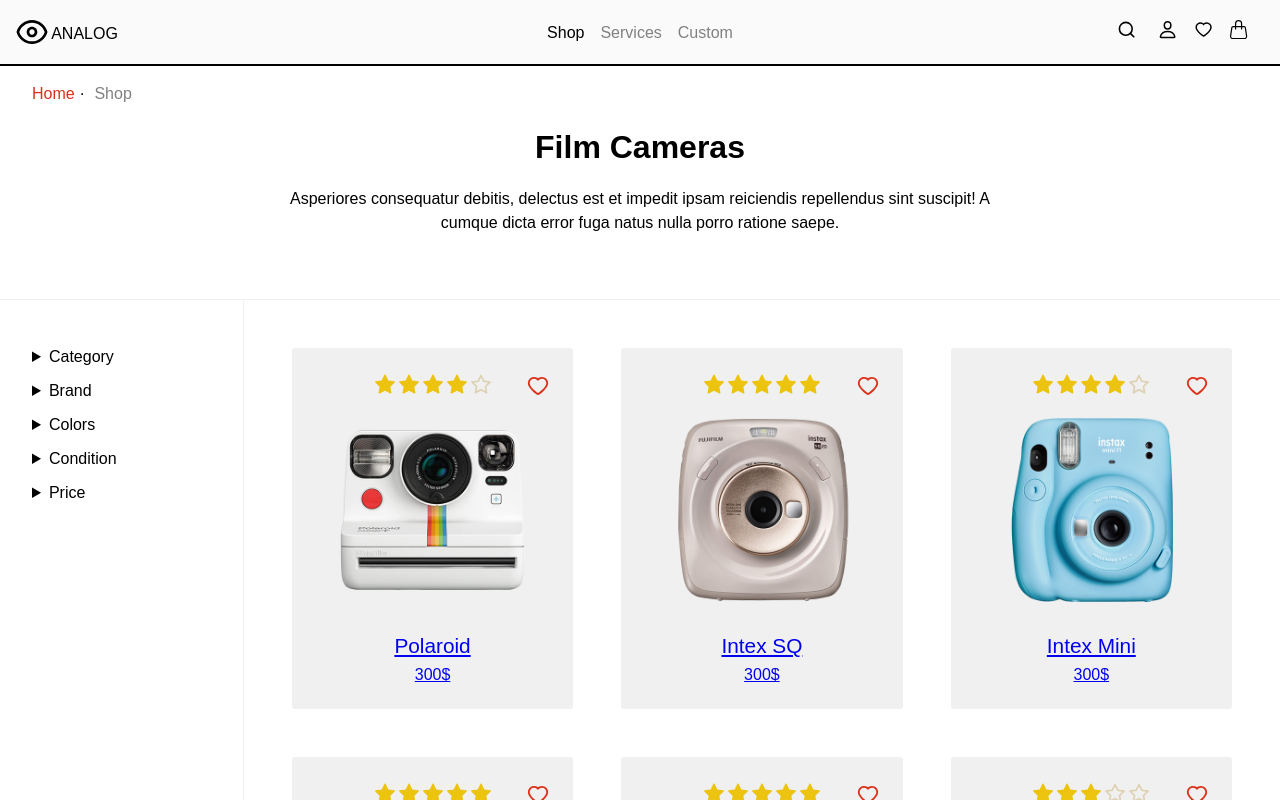
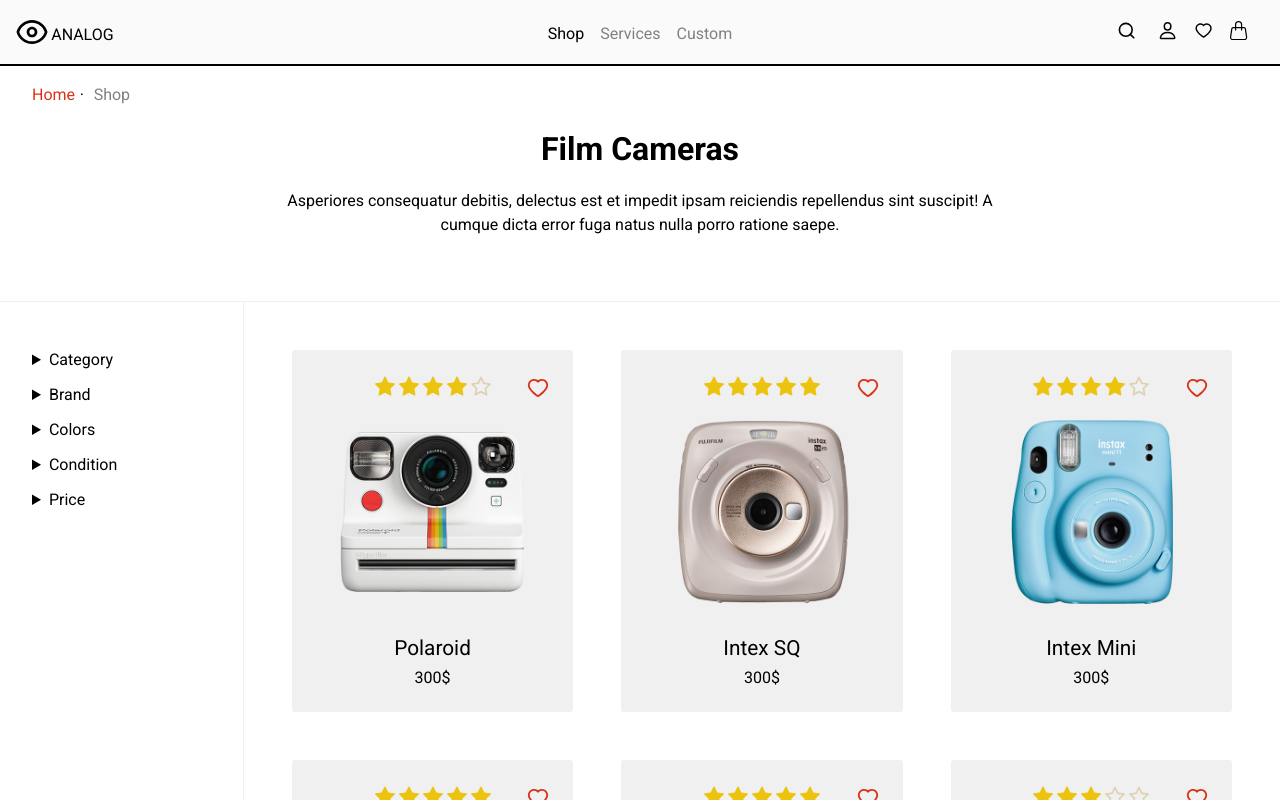
Before and after one commit to rilexus/camera-shop-demo, a Next.js app: page /shop in a window 1280 px wide. Shown: the top 800 px of the page. Built offline with nearby package versions, Linux system fonts and the light colour scheme.

Commit message:
fix: merge padding

```diff
--- a/_pages/EShop/EShop.js
+++ b/_pages/EShop/EShop.js
@@ -56,6 +56,11 @@
   return <StyledGrid>{children}</StyledGrid>;
 };
 
+const A = styled.a`
+  color: black;
+  cursor: pointer;
+`;
+
 const Product = ({ id }) => {
   const [product] = useProduct(id);
 
@@ -65,7 +70,14 @@
       Link={({ children }) => {
         return (
           <Link href={`/product/${id}`}>
-            <a>{children}</a>
+            <a
+              style={{
+                color: "black",
+                textDecoration: "none",
+              }}
+            >
+              {children}
+            </a>
           </Link>
         );
       }}
--- a/_pages/Home/Home.js
+++ b/_pages/Home/Home.js
@@ -8,6 +8,7 @@
 import CaruselSection from "./components/CaruselSection/CaruselSection";
 import NewsLatter from "./components/NewsLatter/NewsLatter";
 import Layout from "../../components/Layout/Layout";
+import { Margin } from "../../ui";
 
 const Home = ({ mergeProducts }) => {
   return (
@@ -21,11 +22,21 @@
             <link rel="icon" href="/favicon.ico" />
           </Head>
           <main>
-            <CaruselSection />
-            <MerchSection mergeProducts={mergeProducts} />
-            <WhoWeAreSection />
-            <GallerySection />
-            <NewsLatter />
+            <Margin value={"0 0 10vh 0"}>
+              <CaruselSection />
+            </Margin>
+            <Margin value={"0 0 10vh 0"}>
+              <MerchSection mergeProducts={mergeProducts} />
+            </Margin>
+            <Margin value={"0 0 10vh 0"}>
+              <WhoWeAreSection />
+            </Margin>
+            <Margin value={"0 0 10vh 0"}>
+              <GallerySection />
+            </Margin>
+            <Margin value={"0 0 10vh 0"}>
+              <NewsLatter />
+            </Margin>
           </main>
         </div>
       }
--- a/_pages/Home/components/MerchSection/MerchSection.js
+++ b/_pages/Home/components/MerchSection/MerchSection.js
@@ -1,49 +1,17 @@
 import React, { useMemo } from "react";
-import { Padding, Text } from "../../../../ui";
+import { Text } from "../../../../ui";
 import { MergeList } from "./components";
-
-const merges = [
-  {
-    id: 1,
-    rating: 4,
-    title: "T-Shirt Conceptional",
-    price: "15$",
-    description:
-      "Lorem ipsum dolor sit amet, consectetur adipisicing elit. Accusamus aliquam architecto atque cupiditate dolor doloremque eaque exercitationem ipsa minima nam nemo, non sunt veritatis voluptas, voluptatem. At debitis nam voluptatibus?",
-    src: "shirt_transparent_400x400.png",
-  },
-  {
-    id: 2,
-    rating: 3,
-    title: "Shopping Bag",
-    price: "10$",
-    description:
-      "Lorem ipsum dolor sit amet, consectetur adipisicing elit. Accusamus aliquam architecto atque cupiditate dolor doloremque eaque exercitationem ipsa minima nam nemo, non sunt veritatis voluptas, voluptatem. At debitis nam voluptatibus?",
-    src: "bag_400x400.png",
-  },
-  {
-    id: 3,
-    rating: 5,
-    title: "iPhone 12 Case",
-    price: "35$",
-    description:
-      "Lorem ipsum dolor sit amet, consectetur adipisicing elit. Accusamus aliquam architecto atque cupiditate dolor doloremque eaque exercitationem ipsa minima nam nemo, non sunt veritatis voluptas, voluptatem. At debitis nam voluptatibus?",
-    src: "phone_400x400.png",
-  },
-];
 
 const MerchSection = ({ mergeProducts }) => {
   const prods = useMemo(() => Object.values(mergeProducts), [mergeProducts]);
   return (
     <section>
-      <Padding padding={"10vh"}>
       <Text align={"center"} as={"h1"}>
         You can buy our merch
       </Text>
       <div>
         <MergeList products={prods} />
       </div>
-      </Padding>
     </section>
   );
 };
--- a/_pages/Home/components/NewsLatter/NewsLatter.js
+++ b/_pages/Home/components/NewsLatter/NewsLatter.js
@@ -35,7 +35,6 @@
       align={ALIGN.center}
       as={"section"}
       style={{
-        height: "50vh",
         flexWrap: "wrap",
       }}
     >
--- a/_pages/Home/components/WhoWeAreSection/WhoWeAreSection.js
+++ b/_pages/Home/components/WhoWeAreSection/WhoWeAreSection.js
@@ -12,7 +12,6 @@
 const WhoWeAreSection = () => {
   return (
     <section>
-      <Padding padding={"10vh 0 30vh 0"}>
       <Container>
         <Text align={"center"}>
           <h1>Who we are?</h1>
@@ -25,19 +24,18 @@
               architecto, blanditiis dolor esse explicabo laudantium omnis
               placeat porro ratione sapiente velit. consectetur adipisicing
               elit. Cumque eos inventore labore magni optio qui quisquam saepe
-                tempora temporibus voluptate. Debitis dolorem earum eveniet
-                itaque non numquam praesentium sit voluptate!
+              tempora temporibus voluptate. Debitis dolorem earum eveniet itaque
+              non numquam praesentium sit voluptate!
             </P>
             <P>
               Accusamus delectus, incidunt! Aliquid cum eius inventore,
-                molestias provident quibusdam! A accusantium consequatur
-                doloribus inventore, iste maiores officia quam quisquam tenetur
-                veniam!
+              molestias provident quibusdam! A accusantium consequatur doloribus
+              inventore, iste maiores officia quam quisquam tenetur veniam!
             </P>
             <P>
-                Architecto ducimus fugit hic in ipsa molestias nostrum
-                repellendus sit ut? Aspernatur cum dicta eveniet facilis id
-                impedit iusto laboriosam repellat velit?
+              Architecto ducimus fugit hic in ipsa molestias nostrum repellendus
+              sit ut? Aspernatur cum dicta eveniet facilis id impedit iusto
+              laboriosam repellat velit?
             </P>
           </Grid.Item>
           <Grid.Item sm={100} md={50}>
@@ -50,7 +48,6 @@
           </Grid.Item>
         </Grid>
       </Container>
-      </Padding>
     </section>
   );
 };
--- a/components/Navigation/components/SearchInput/SearchInput.js
+++ b/components/Navigation/components/SearchInput/SearchInput.js
@@ -1,6 +1,6 @@
 import styled from "styled-components";
 import { useInput, useToggle } from "../../../../hooks";
-import React, { useEffect, useRef } from "react";
+import React, { useEffect, useRef, useState } from "react";
 import useClickOutside from "../../../../hooks/useClickOutside/useClickOutside";
 import { ButtonStyleless, Flex } from "../../../../ui";
 import { ALIGN } from "../../../../ui/Flex";
--- a/pages/_app.js
+++ b/pages/_app.js
@@ -12,7 +12,7 @@
     padding: 0;
   }
   * {
-    font-family: Arial, Helvetica, sans-serif;
+    font-family: 'Roboto', sans-serif;
   }
 `;
 
@@ -30,6 +30,12 @@
   const productsState = useState({});
   return (
     <ThemeProvider theme={t}>
+      <link rel="preconnect" href="https://fonts.googleapis.com" />
+      <link rel="preconnect" href="https://fonts.gstatic.com" crossOrigin />
+      <link
+        href="https://fonts.googleapis.com/css2?family=Roboto:wght@300;400;500;700&display=swap"
+        rel="stylesheet"
+      />
       <GlobalCSS />
       <ProductProvider value={productsState}>
         <CartProvider value={cartState}>
--- a/ui/css/colors.js
+++ b/ui/css/colors.js
@@ -5,6 +5,9 @@
     3: "rgb(148,148,148)",
     4: "#bdbdbd",
   },
+  blue: {
+    1: "blue",
+  },
   red: {
     1: "#db3119",
   },
```
Lines whose indentation alone changed are shown as unchanged.
